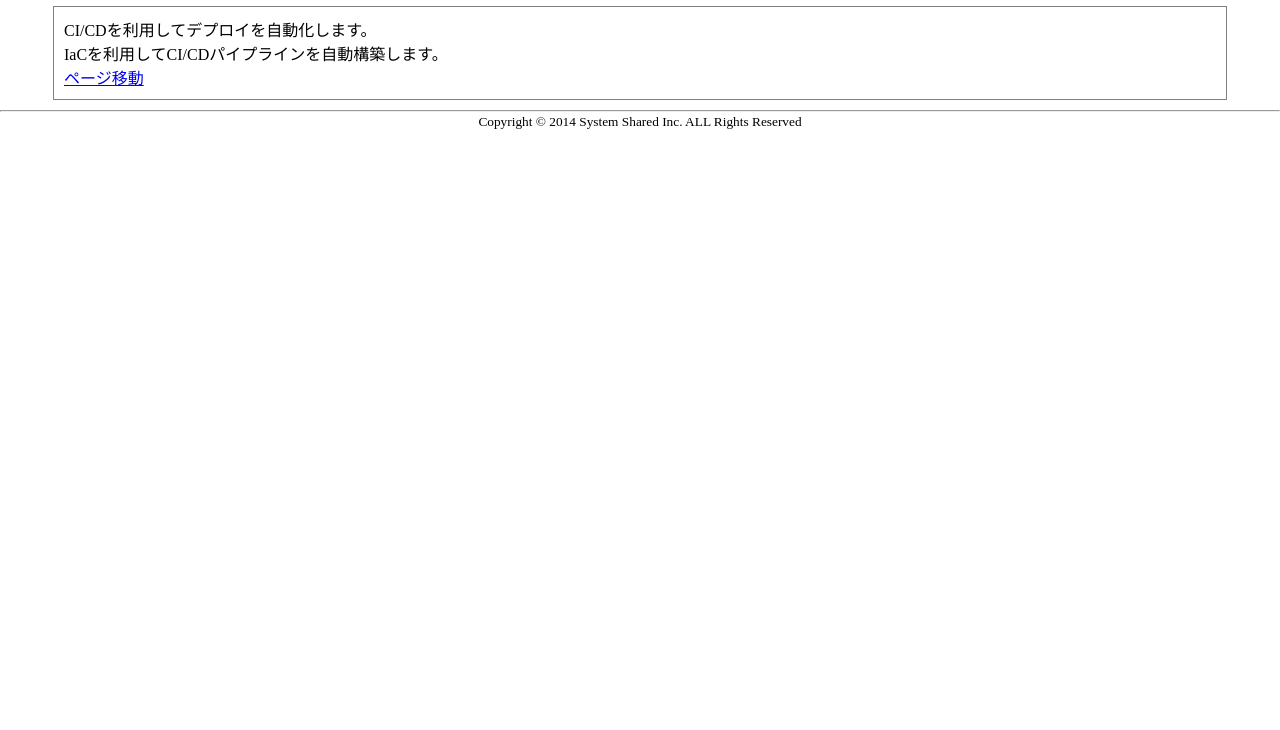
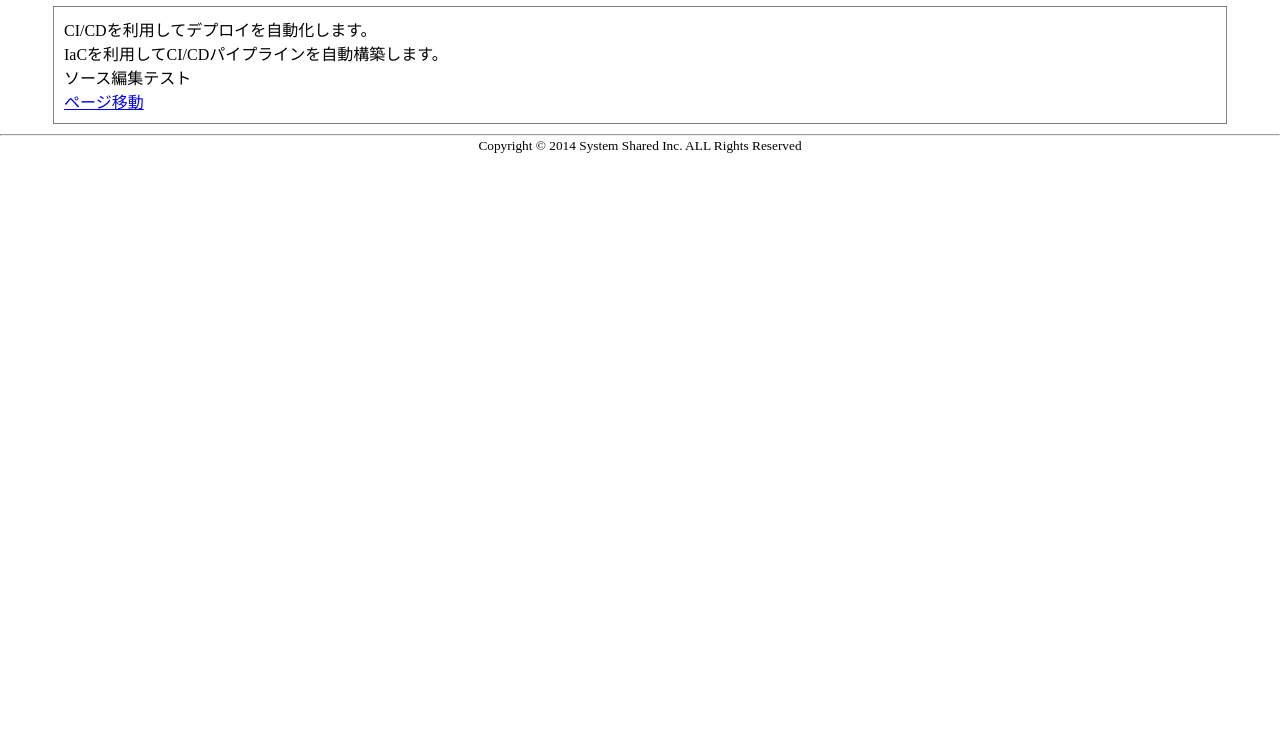
Before and after one commit to h-okano-tis/handson-YYYYMMDD, a website: page index.html in a window 1280 px wide. Shown: the part 70-800 px from the top of the page. Drawn offline with Linux system fonts and the light colour scheme.

Commit message:
ソース変更時のパイプラインテスト

```diff
--- a/index.html
+++ b/index.html
@@ -30,6 +30,7 @@
     <article>
         <p>CI/CDを利用してデプロイを自動化します。</p>
         <p>IaCを利用してCI/CDパイプラインを自動構築します。</p>
+	<p>ソース編集テスト</p>
         <p><a href="/mypage">ページ移動</a></p>
     </article>
     <footer>
```
